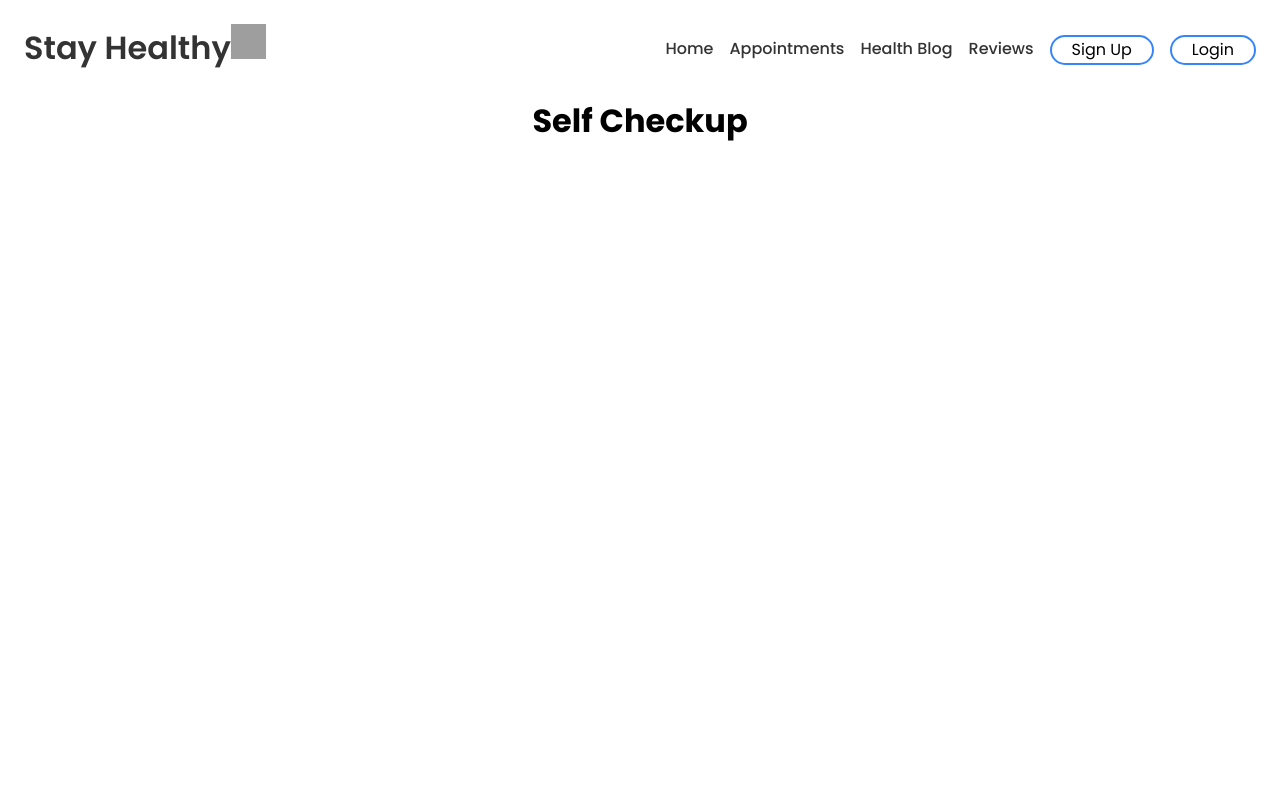
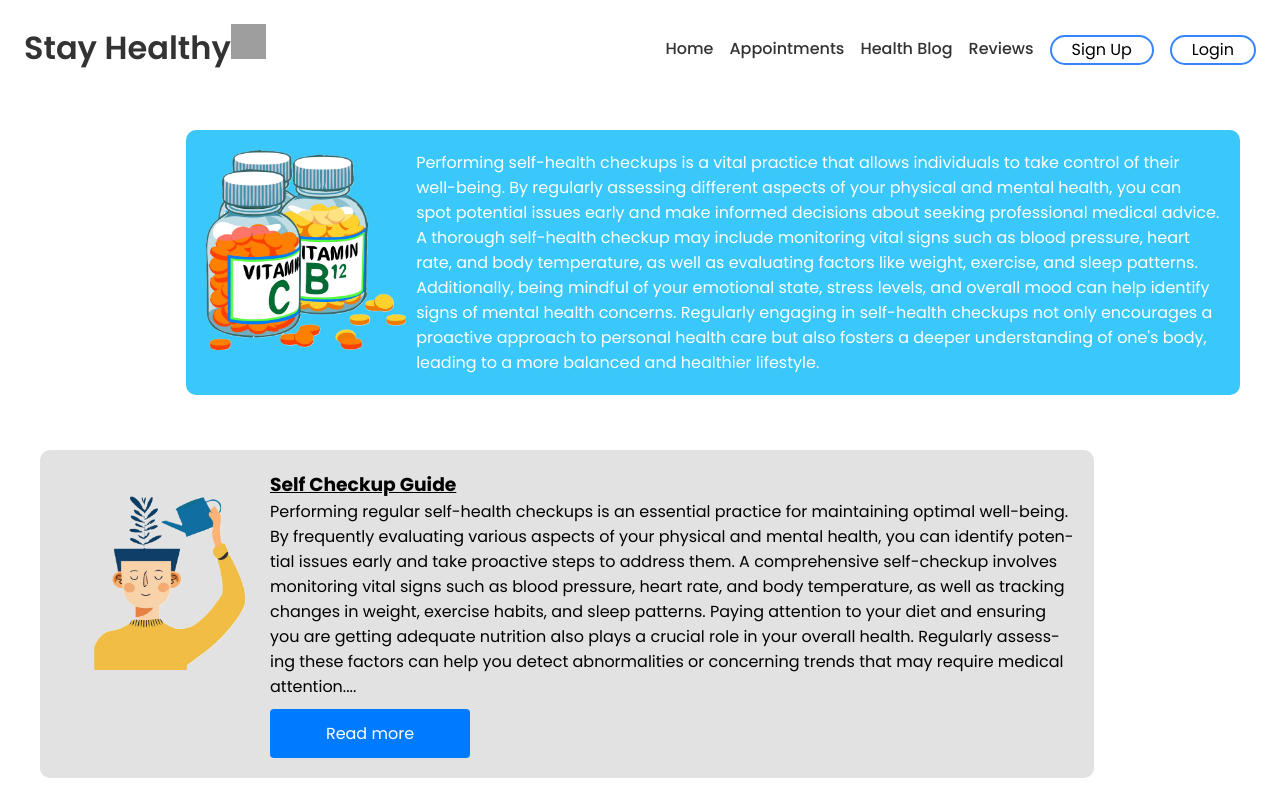
Before and after one commit to JoeyScottSchronce/frontend_developer_capstone_project, a React (Create React App) app: page /SelfCheckup in a window 1280 px wide. Built offline with nearby package versions, Linux system fonts and the light colour scheme; grey boxes are pictures that could not be loaded.

Commit message:
updated self checkup component

```diff
--- a/src/Components/Navbar/Navbar.css
+++ b/src/Components/Navbar/Navbar.css
@@ -10,6 +10,7 @@ nav {
     align-items: center;
     justify-content: space-between;
     background-color: #fff;
+    z-index: 1000;
 }
 
 /* Styling for the logo in the navbar */
--- a/src/Components/SelfCheckup/SelfCheckup.css
+++ b/src/Components/SelfCheckup/SelfCheckup.css
@@ -1,3 +1,39 @@
-.self-checkup-container {
-    margin: 100px;
+.self-checkup-one {
+    position: absolute;
+    right: 40px;
+    margin-top: 130px;
+    padding: 20px;
+    border-radius: 10px;
+    display: flex;
+    gap: 10px;
+    background-color: rgb(58, 200, 251);
+    color: white;
 }
+
+.self-checkup-img-one {
+    width: 200px;
+    height: 200px;
+    background-color: transparent;
+}
+
+.self-checkup-two {
+    position: absolute;
+    display: flex;
+    gap: 10px;
+    padding: 20px;
+    background-color: rgb(226, 226, 226);
+    border-radius: 10px;
+    top: 450px;
+    left: 40px
+}
+
+.self-checkup-img-two {
+    width: 200px;
+    height: 200px;
+    background-color: transparent;
+}
+
+.self-checkup-button {
+    width: 200px;
+    align-self: left;
+}
--- a/src/Components/SelfCheckup/SelfCheckup.jsx
+++ b/src/Components/SelfCheckup/SelfCheckup.jsx
@@ -1,12 +1,84 @@
-import React from "react";
+import React, { useState } from "react";
 import './SelfCheckup.css';
 
 function SelfCheckup() {
-    return(
-        <div className="self-checkup-container">
-            <h1>Self Checkup</h1>
+  const [isRevealed, setIsRevealed] = useState(false);
+
+  const toggleParagraph = () => {
+    setIsRevealed(!isRevealed);
+  };
+
+  return (
+    <div className="self-checkup-container">
+
+      <div className="self-checkup-one">
+        <div>
+          <img src={`${process.env.PUBLIC_URL}/self-health-checkup-five.png`}
+               className="self-checkup-img-one" alt=" bottles of vitamins" />
         </div>
-    )
+        <p>Performing self-health checkups is a vital practice that allows individuals to take control
+           of their well-being. By regularly assessing different aspects of your physical and mental health,
+           you can spot potential issues early and make informed decisions about seeking professional
+           medical advice. A thorough self-health checkup may include monitoring vital signs such as blood
+           pressure, heart rate, and body temperature, as well as evaluating factors like weight, exercise,
+           and sleep patterns. Additionally, being mindful of your emotional state, stress levels,
+           and overall mood can help identify signs of mental health concerns. Regularly engaging in
+           self-health checkups not only encourages a proactive approach to personal health care but also
+           fosters a deeper understanding of one's body, leading to a more balanced and healthier lifestyle.</p>
+      </div>
+
+      <div className="self-checkup-two">
+            <div><img src={`${process.env.PUBLIC_URL}/self-health-checkup-one.png`}
+                className="self-checkup-img-two" alt=" bottles of vitamins" />
+            </div>
+
+        <div>
+            <h3>Self Checkup Guide</h3>
+            <p>
+          Performing regular self-health checkups is an essential practice for maintaining optimal well-being.
+          By frequently evaluating various aspects of your physical and mental health, you can identify potential
+          issues early and take proactive steps to address them. A comprehensive self-checkup involves monitoring
+          vital signs such as blood pressure, heart rate, and body temperature, as well as tracking changes in
+          weight, exercise habits, and sleep patterns. Paying attention to your diet and ensuring you are
+          getting adequate nutrition also plays a crucial role in your overall health. Regularly assessing
+          these factors can help you detect abnormalities or concerning trends that may require medical attention.
+          {isRevealed ? (
+            <>
+              In addition to physical health assessments, it's important to be mindful of your emotional
+              state and mental well-being. Regularly reflecting on your mood, stress levels, and overall mental
+              health can help you recognize early warning signs of issues like anxiety or depression. This
+              awareness can guide you in seeking timely professional support and making lifestyle adjustments
+              to improve your mental health. Practicing mindfulness, engaging in relaxation techniques, and
+              maintaining a strong social support network are valuable strategies to enhance your mental and
+              emotional resilience. Self-health checkups also include observing any changes in your body, such
+              as new or unusual symptoms. Keeping an eye on skin changes, moles, lumps, and other physical
+              anomalies can provide early detection of potential health issues. Women's health checkups may
+              involve performing regular self-breast exams, while men might focus on testicular health. Being
+              attentive to your body means you can promptly address any concerns with a healthcare professional,
+              leading to early intervention and better outcomes. Engaging in self-health checkups not only
+              promotes a proactive approach to personal healthcare but also helps you gain a deeper understanding
+              of your body. This awareness fosters a balanced and healthier lifestyle, empowering you to make
+              informed decisions and take control of your health journey. By prioritizing regular self-checkups,
+              you can ensure a holistic approach to maintaining your overall wellness. Implementing a structured
+              routine for self-checkups can lead to better health management and a greater sense of empowerment
+              over your health. Remember, self-health checkups are not a substitute for professional medical
+              advice. They serve as a complementary practice to scheduled medical checkups and consultations.
+              Ensuring you have a clear understanding of when and how to conduct self-checks is important,
+              and seeking guidance from healthcare professionals can help you establish an effective
+              self-checkup routine. Being educated and vigilant about your health enables you to live a more
+              fulfilling and healthier life.
+            </>
+          ) : (
+            '...'
+          )}
+        </p>
+        <button className="self-checkup-button" onClick={toggleParagraph}>
+          {isRevealed ? 'Hide' : 'Read more'}
+        </button>
+        </div>
+      </div>
+    </div>
+  );
 }
 
 export default SelfCheckup;
```
Also changed, not shown: public/self-health-checkup-five.png (added), public/self-health-checkup-one.png (added).
